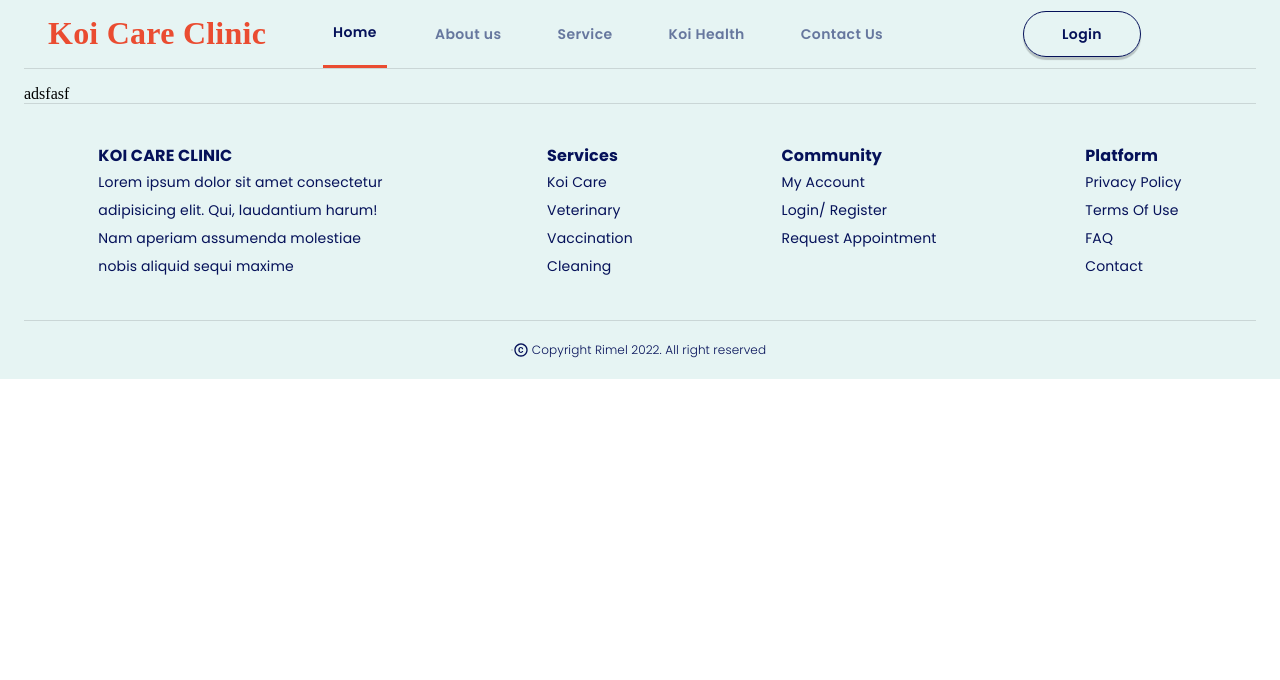
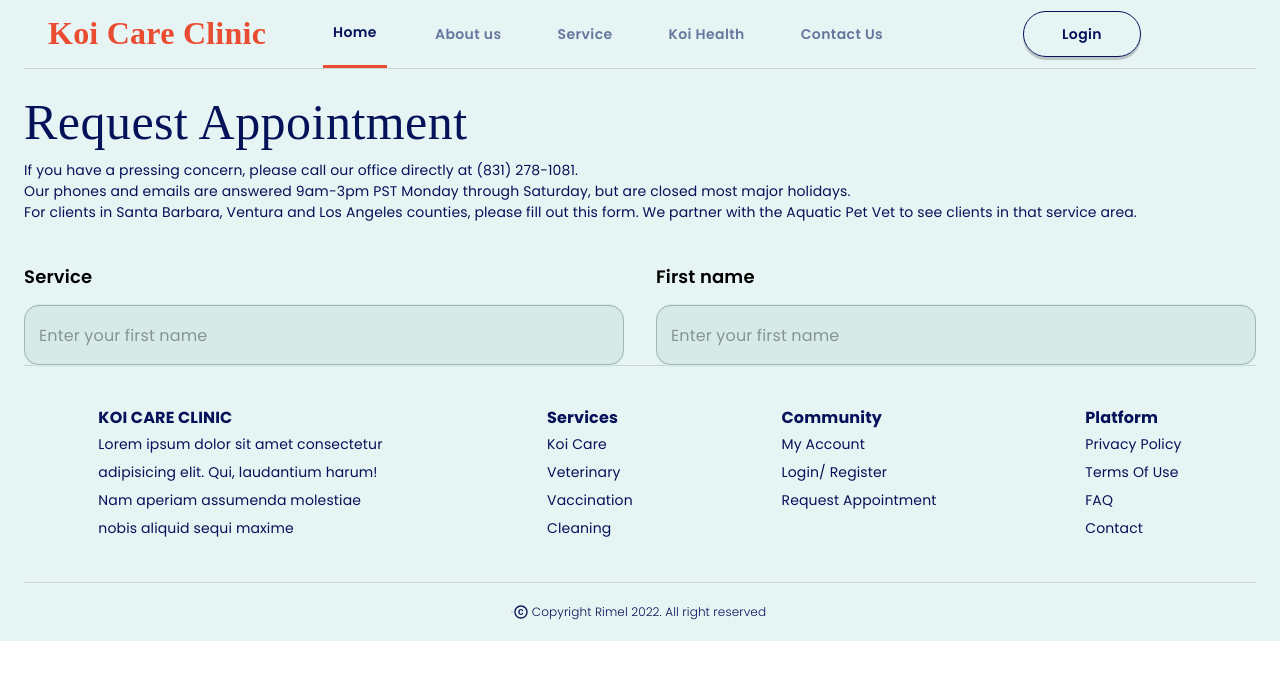
Before and after one commit to ThinhND3004/SWP391_Fall24_KoiVeterinaryServiceCenter_FE, a React (Vite) app: page /requestAppointment in a window 1280 px wide. Shown: the top 680 px of the page. Built offline with nearby package versions, Linux system fonts and the light colour scheme.

Commit message:
update request page

```diff
--- a/src/pages/RequestAppointment/RequestAppointment.component.jsx
+++ b/src/pages/RequestAppointment/RequestAppointment.component.jsx
@@ -1,11 +1,14 @@
 import React from 'react';
+import Title from './RequestAppointmentDetails/Title';
+import InputField from './RequestAppointmentDetails/InputField';
 
 function RequestAppointment() {
   return (
     <div>
-      adsfasf
+      <Title/>
+      <InputField/>
     </div>
-  )
+  );
 }
 
 export default RequestAppointment;
--- /dev/null
+++ b/src/pages/RequestAppointment/RequestAppointmentDetails/InputField.jsx
@@ -0,0 +1,68 @@
+import { Box, TextField, Typography } from '@mui/material'
+import React from 'react'
+import { BLUE_COLOR, INPUT_FIELD_COLOR } from '~/theme'
+
+
+function InputField() {
+  return (
+    <div>
+      <Box sx={{ display: 'flex', marginTop: '40px', justifyContent: 'space-between' }}>
+            <Box>
+              <Typography sx={{ fontWeight: 600, fontSize: 18 }}>Service</Typography>
+              <TextField
+                id="outlined-basic"
+                placeholder='Enter your first name'
+                variant="outlined"
+                sx={{
+                  width: '600px',
+                  '& .MuiOutlinedInput-root': {
+                    borderRadius: '15px',
+                    borderColor: BLUE_COLOR,
+                    height: '60px',
+                    marginTop: '15px',
+                    '&.Mui-focused fieldset': {
+                      borderColor: BLUE_COLOR
+                    }
+                  },
+                  '& input': {
+                    backgroundColor: INPUT_FIELD_COLOR,
+                    padding: '20px 15px',
+                    fontSize: '16px',
+                    borderRadius: '15px'
+                  }
+                }}
+              />
+            </Box>
+
+            <Box>
+              <Typography sx={{ fontWeight: 600, fontSize: 18 }}>First name</Typography>
+              <TextField
+                id="outlined-basic"
+                placeholder='Enter your first name'
+                variant="outlined"
+                sx={{
+                  width: '600px',
+                  '& .MuiOutlinedInput-root': {
+                    borderRadius: '15px',
+                    borderColor: BLUE_COLOR,
+                    height: '60px',
+                    marginTop: '15px',
+                    '&.Mui-focused fieldset': {
+                      borderColor: BLUE_COLOR
+                    }
+                  },
+                  '& input': {
+                    backgroundColor: INPUT_FIELD_COLOR,
+                    padding: '20px 15px',
+                    fontSize: '16px',
+                    borderRadius: '15px'
+                  }
+                }}
+              />
+            </Box>
+            </Box>
+    </div>
+  )
+}
+
+export default InputField
--- /dev/null
+++ b/src/pages/RequestAppointment/RequestAppointmentDetails/Title.jsx
@@ -0,0 +1,18 @@
+import { Box, Typography } from '@mui/material'
+import React from 'react'
+import { BLUE_COLOR } from '~/theme'
+
+function Title() {
+  return (
+    <div>
+        <Box sx={{ margin: 0, padding: 0}}>
+            <Typography sx={{ fontFamily: 'SVN-Konga Pro', fontSize: 50, textAlign: 'left', color: BLUE_COLOR }}>Request Appointment</Typography>
+        <Typography sx={{ fontSize: 14, textAlign: 'left', color: BLUE_COLOR }}>If you have a pressing concern, please call our office directly at (831) 278-1081.
+        <br/>Our phones and emails are answered 9am-3pm PST Monday through Saturday, but are closed most major holidays.
+<br/>For clients in Santa Barbara, Ventura and Los Angeles counties, please fill out this form. We partner with the Aquatic Pet Vet to see clients in that service area.</Typography>
+        </Box>
+    </div>
+  )
+}
+
+export default Title
```
